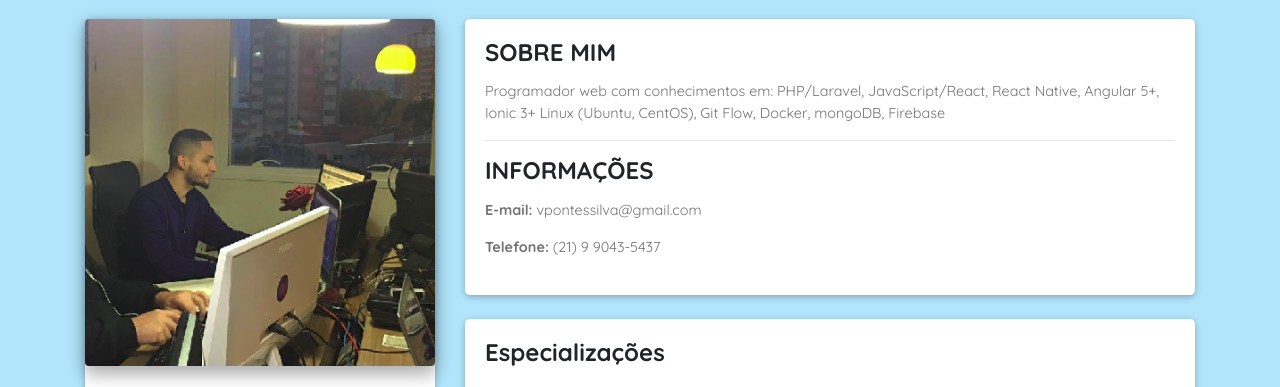
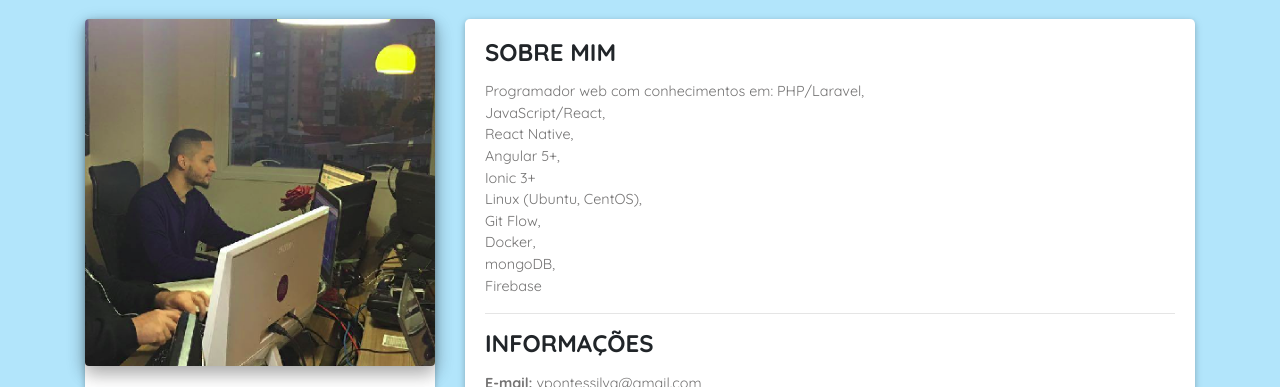
Before and after one commit to PontesVinicius/old_vini_template, a website: page index.html in a window 1280 px wide. Shown: the part 103-490 px from the top of the page. Drawn offline with Linux system fonts and the light colour scheme.

Commit message:
Alguns ajustes

```diff
--- a/index.html
+++ b/index.html
@@ -90,16 +90,16 @@
                         <!--Text-->
                         <p class="card-text quick2">
                             Programador web com conhecimentos em:
-                            PHP/Laravel,
-                            JavaScript/React,
-                            React Native,
-                            Angular 5+,
-                            Ionic 3+
-                            Linux (Ubuntu, CentOS),
-                            Git Flow,
-                            Docker,
-                            mongoDB,
-                            Firebase
+                            PHP/Laravel,<br/>
+                            JavaScript/React,<br/>
+                            React Native,<br/>
+                            Angular 5+, <br/>
+                            Ionic 3+ <br/>
+                            Linux (Ubuntu, CentOS),<br/>
+                            Git Flow, <br/>
+                            Docker, <br/>
+                            mongoDB, <br/>
+                            Firebase<br/>
                         </p>
                         <hr>
                         <h4 class="card-title quick1">INFORMAÇÕES</h4>
@@ -112,8 +112,8 @@
                 <br>
                 <div class="card z-depth-5">
                     <div class="card-body">
-                        <h4 class="card-title quick1">Especializações</h4>
-                        <p class="card-text quick2"></p>
+                        <h4 class="card-title quick1">Experiência</h4>
+                        <p class="card-text quick2">Ollalalal</p>
                     </div>
                 </div>
                 </div>
```
